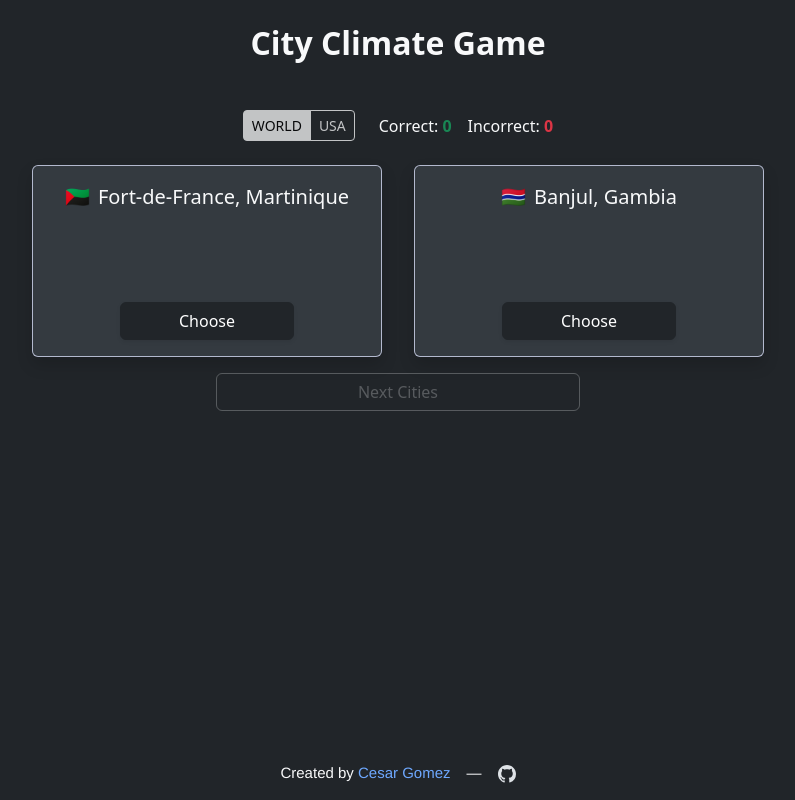
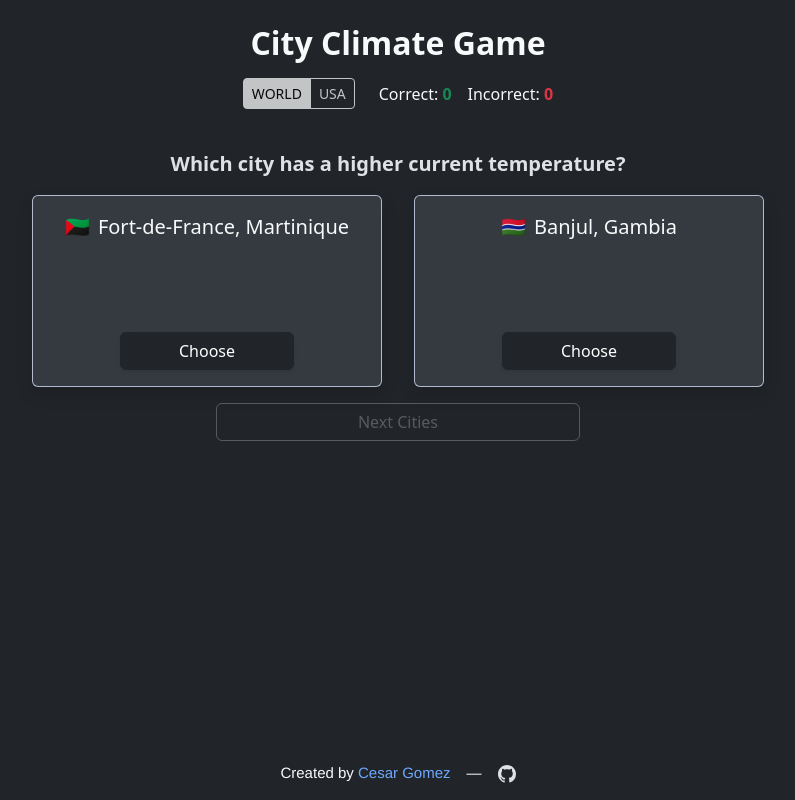
Before and after one commit to csgomez/react-climate-guess, a React (Vite) app: page / in a window 1280 px wide. Shown: the whole page, without its empty margins (242-1037 px from the left). Built offline with nearby package versions, Linux system fonts and the light colour scheme; no server answers.

Commit message:
added the GamePrompt back to the app

```diff
--- a/src/App.tsx
+++ b/src/App.tsx
@@ -10,7 +10,7 @@ import GameModeSelector from './components/GameModeSelector';
 import ScoreStats from './components/ScoreStats';
 import Header from './components/Header';
 import Footer from './components/Footer';
-// import GamePrompt from './components/GamePrompt';
+import GamePrompt from './components/GamePrompt';
 
 const citiesData = {
   world: worldCountryCapitals,
@@ -55,14 +55,14 @@ function App() {
     <div className="vh-100 text-center d-flex flex-column">
       <Header />
       <main className="container d-flex flex-column flex-grow-1 gap-3 px-4">
-        <section className="d-flex flex-column flex-sm-row justify-content-center align-items-center gap-3 gap-sm-4 mb-2">
+        <section className="d-flex flex-column flex-sm-row justify-content-center align-items-center gap-3 gap-sm-4 mb-2 mb-sm-4">
           <GameModeSelector
             currentGameMode={currentGameMode}
             setCurrentGameMode={setCurrentGameMode}
           />
           <ScoreStats score={score} />
         </section>
-        {/* <GamePrompt /> */}
+        <GamePrompt />
         <Game
           cities={currentCities}
           cityTemperatures={cityTemperatures}
--- a/src/components/GamePrompt.tsx
+++ b/src/components/GamePrompt.tsx
@@ -1,7 +1,7 @@
 const GamePrompt = () => {
   return (
     <section>
-      <p className="fs-4 fw-bold mb-0">
+      <p className="text-dark-emphasis fs-5 fw-bold mb-0">
         Which city has a higher current temperature?
       </p>
     </section>
--- a/src/components/Header.tsx
+++ b/src/components/Header.tsx
@@ -1,6 +1,6 @@
 const Header = () => {
   return (
-    <header className="pt-4 mb-4 mb-sm-5">
+    <header className="pt-4 mb-4 mb-sm-3">
       <h3 className="mb-0 fw-bold fs-2">City Climate Game</h3>
     </header>
   );
```
